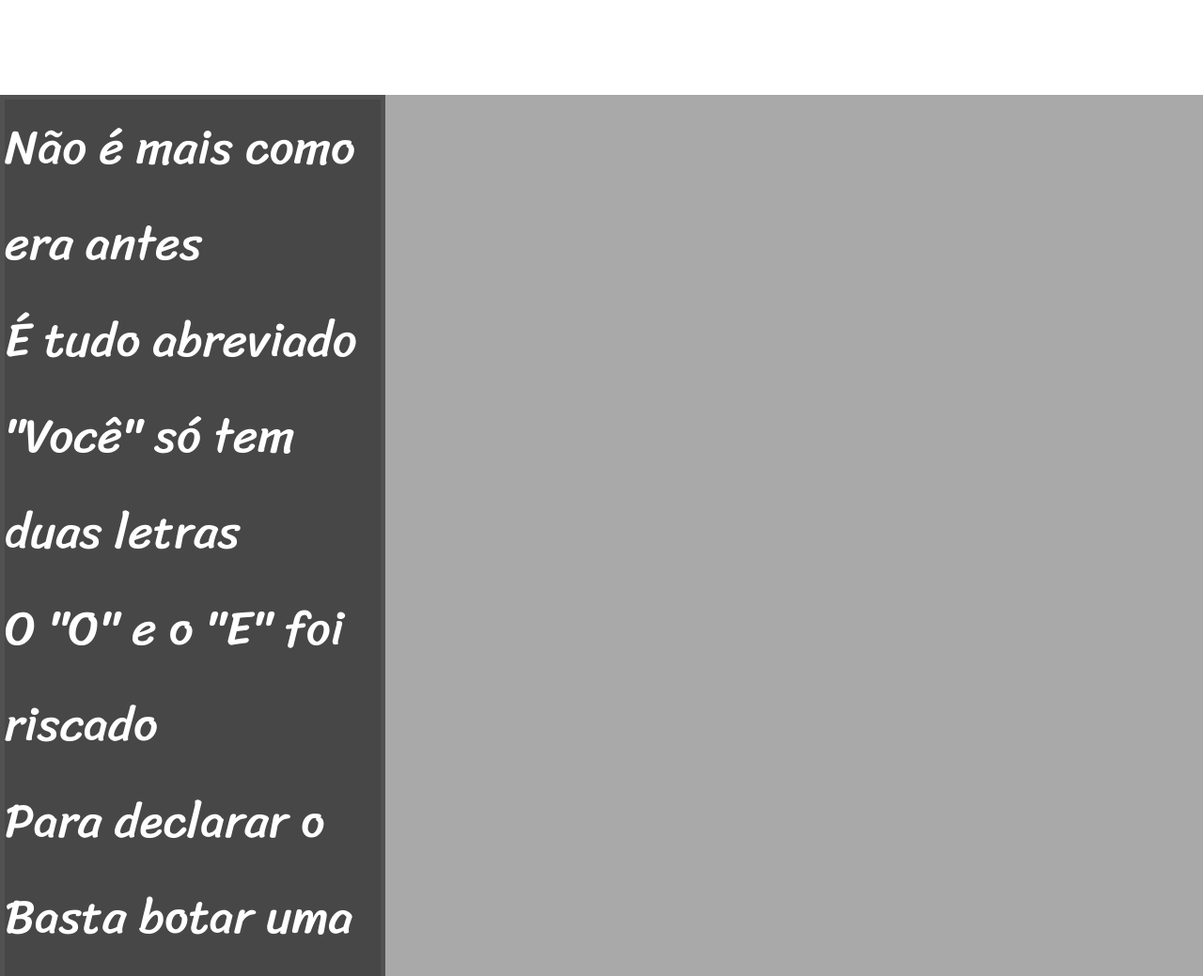
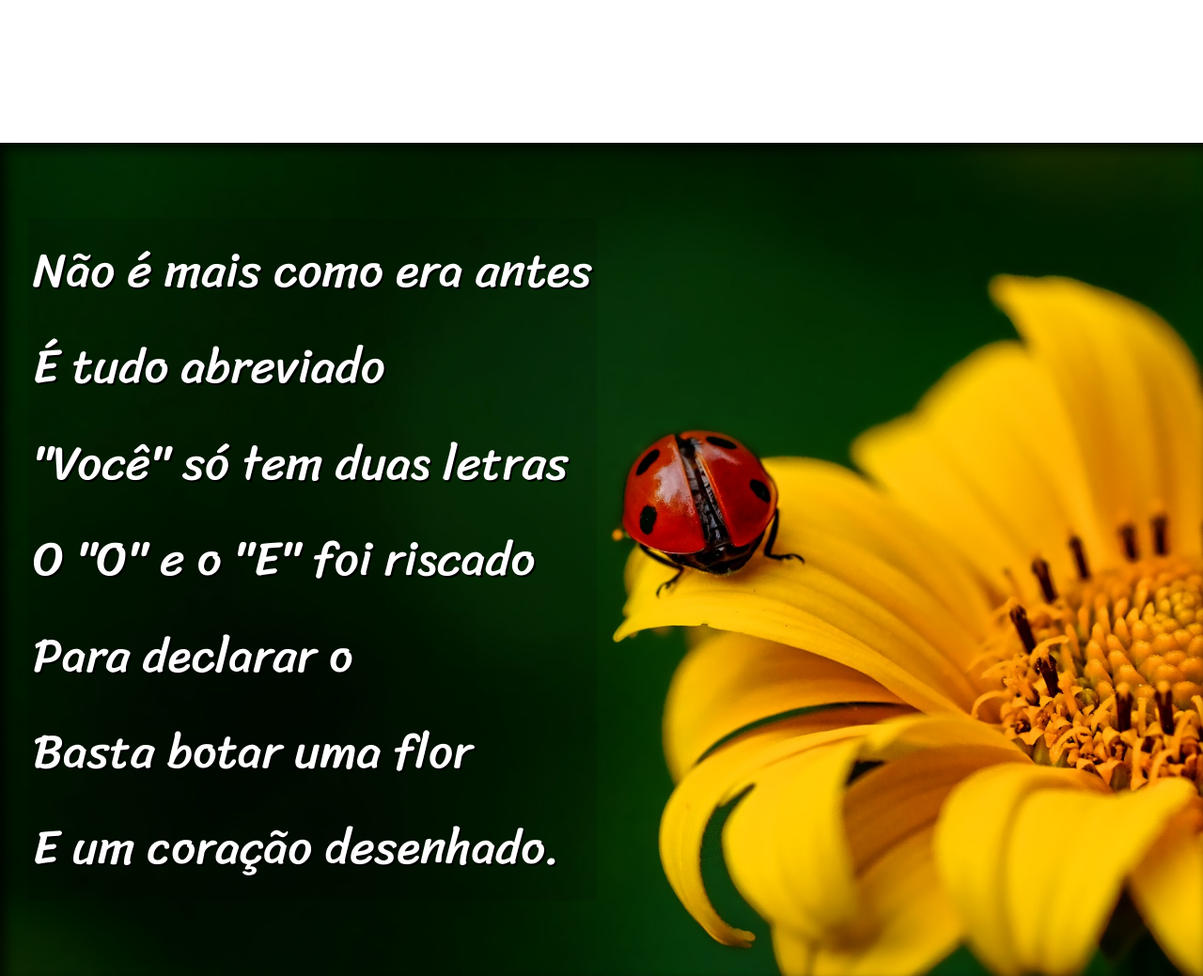
Before and after one commit to CaioPradoDeSouza/Projeto-cordel, a plain HTML site: page index.html in a window 1280 px wide. Shown: the part 984-2023 px from the top of the page at 94% size. Drawn offline with Linux system fonts and the light colour scheme.

Commit message:
atualizado

```diff
--- a/estilo/style.css
+++ b/estilo/style.css
@@ -62,22 +62,42 @@ section{
     font-size: 4.0vw;
 }
 
+section > p {
+    padding-bottom: 1em ;
+}
+
 section.normal{
     background-color: white;
     color: black;
 }
 
 section.imagem{
-    display: inline-block;
-    padding: 5px;
     background-color: rgba(0, 0, 0, 0.521) ;
     color: white;
+    box-shadow: inset 6px 6px 13px 0px rgba(0, 0, 0, 0.76);
+    background-size: cover;
+    background-attachment: fixed;
 
 }
 
 section.imagem > p{
-    width: 400px;
+    display: inline-block;
+    padding: 5px;
     background-color: rgba(0, 0, 0, 0.123);
+    text-shadow: 2px 2px 0px black;
+}
+
+section#img01{
+    background-image: url('../imagens/background001.jpg');
+    background-position: right center;
+
+
+}
+
+section#img02{
+    background-image: url('../imagens/background002.jpg');
+    background-position: right center;
+
 }
 
 footer{
--- a/index.html
+++ b/index.html
@@ -26,7 +26,7 @@
     </section>
 
 
-    <section class="imagem">
+    <section class="imagem" id="img01">
         <p>
             Não é mais como era antes <br>
             É tudo abreviado <br>
@@ -61,7 +61,7 @@
         </p>
     </section>
 
-    <section class="imagem">
+    <section class="imagem" id="img02">
 
         <p>
             Tenho saudade das cartas <br>
```
